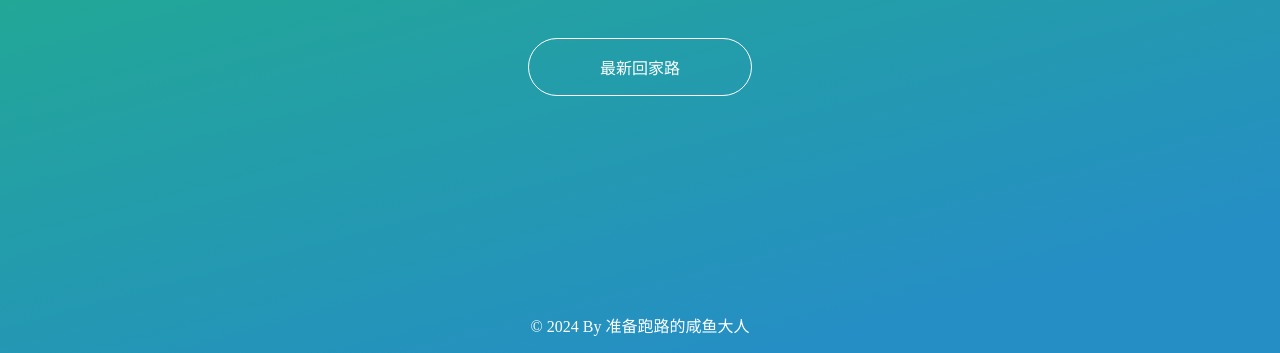
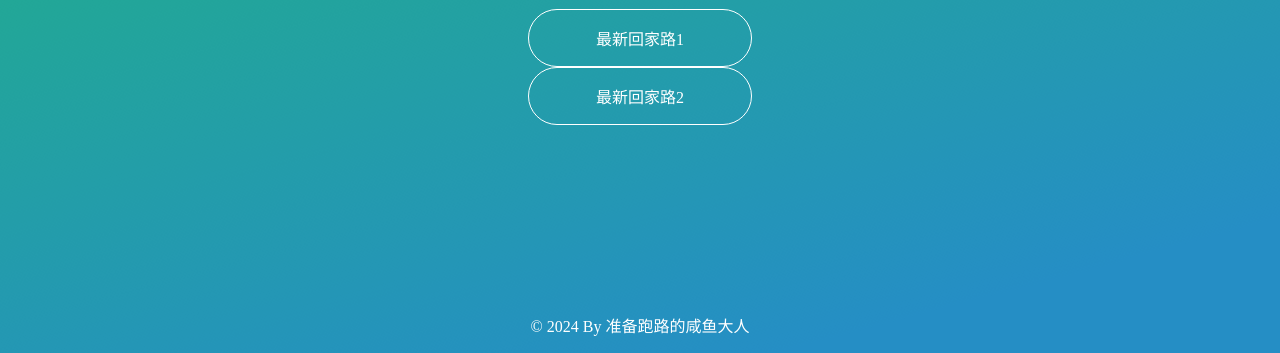
Before and after one commit to xianyupaolu/homehtml, a plain HTML site: page index.html in a window 1280 px wide. Shown: the part 447-800 px from the top of the page. Drawn offline with Linux system fonts and the light colour scheme.

Commit message:
Update index.html
update for two url

```diff
--- a/index.html
+++ b/index.html
@@ -15,7 +15,10 @@
 					<img src="img/logo.png" alt="">
 				</div>
 				<div class="links">
-					<a href="http://23.225.14.175:15228" target="_blank">最新回家路</a>
+					<a href="http://us-1.lcf.icu:21638" target="_blank">最新回家路1</a>
+				</div>
+				<div class="links">
+					<a href="http://23.225.14.175:15228" target="_blank">最新回家路2</a>
 				</div>
 			</div>
 		</main>
```
